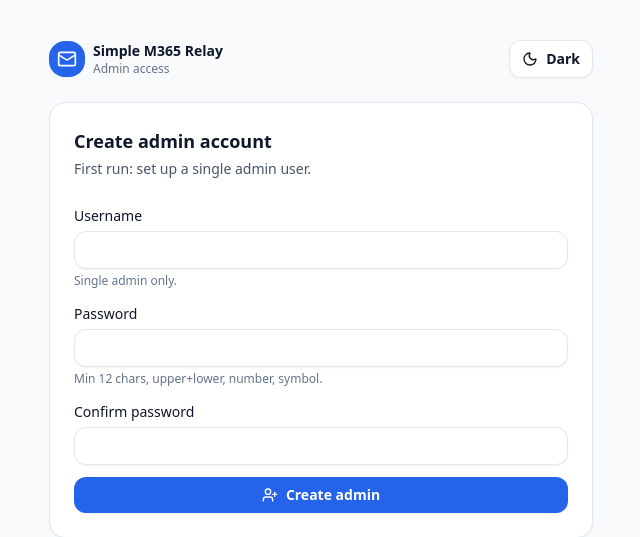
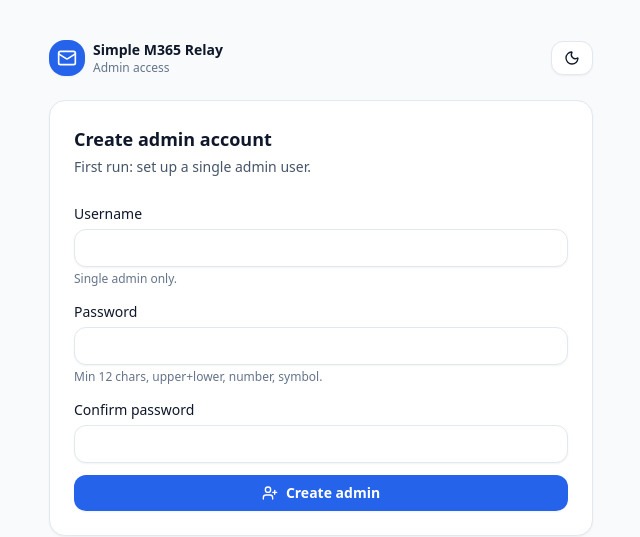
Before and after one commit to LickABrick/simple-m365-relay, a FastAPI app: page /setup in a window 1280 px wide. Shown: the top 537 px of the page, without its empty margins (319-959 px from the left). Run offline with FastAPI, Linux system fonts and the light colour scheme; some libraries are stand-ins or nearby versions.

Commit message:
ui: hide light/dark label text on theme toggle

```diff
--- a/app/templates/auth_base.html
+++ b/app/templates/auth_base.html
@@ -67,7 +67,7 @@
 
       <button type="button" id="themeBtn" onclick="toggleTheme()" class="inline-flex items-center gap-2 rounded-xl border border-slate-200 bg-white px-3 py-2 text-sm font-semibold shadow-sm hover:bg-slate-50 dark:border-slate-800 dark:bg-slate-900 dark:hover:bg-slate-800" title="Toggle theme">
         <i data-lucide="moon" class="h-4 w-4"></i>
-        <span id="themeBtnLabel">Dark</span>
+        <span id="themeBtnLabel" class="sr-only">Dark</span>
       </button>
     </div>
 
--- a/app/templates/index.html
+++ b/app/templates/index.html
@@ -1070,7 +1070,7 @@
           <button id="themeBtn" type="button" onclick="toggleTheme()"
             class="inline-flex items-center gap-2 rounded-xl border border-slate-200 bg-white px-3 py-2 text-sm font-medium shadow-sm hover:bg-slate-50 dark:border-slate-800 dark:bg-slate-900 dark:hover:bg-slate-800">
             <i data-lucide="moon" class="h-4 w-4"></i>
-            <span id="themeBtnLabel">Dark</span>
+            <span id="themeBtnLabel" class="sr-only">Dark</span>
           </button>
 
           {% if user %}
```
